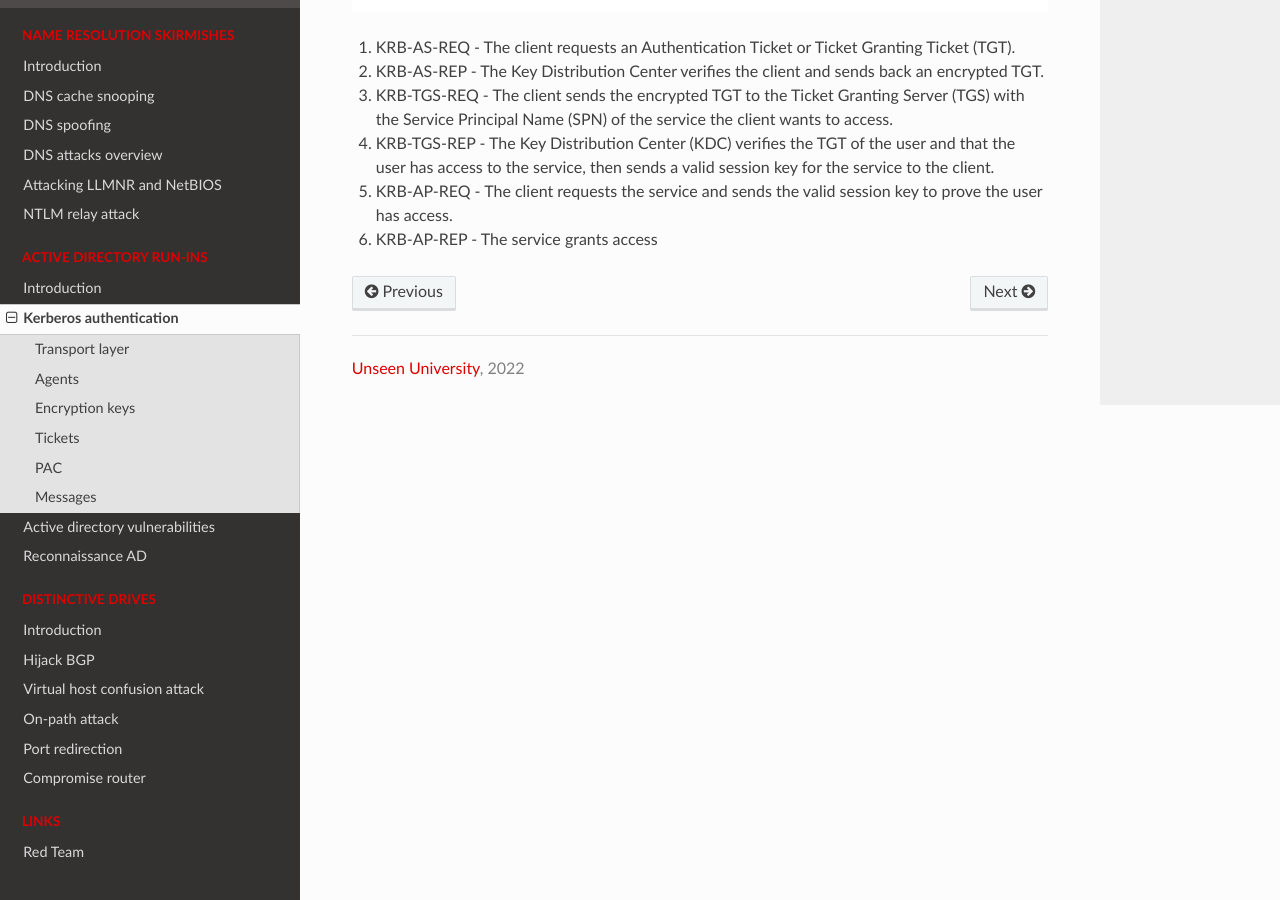
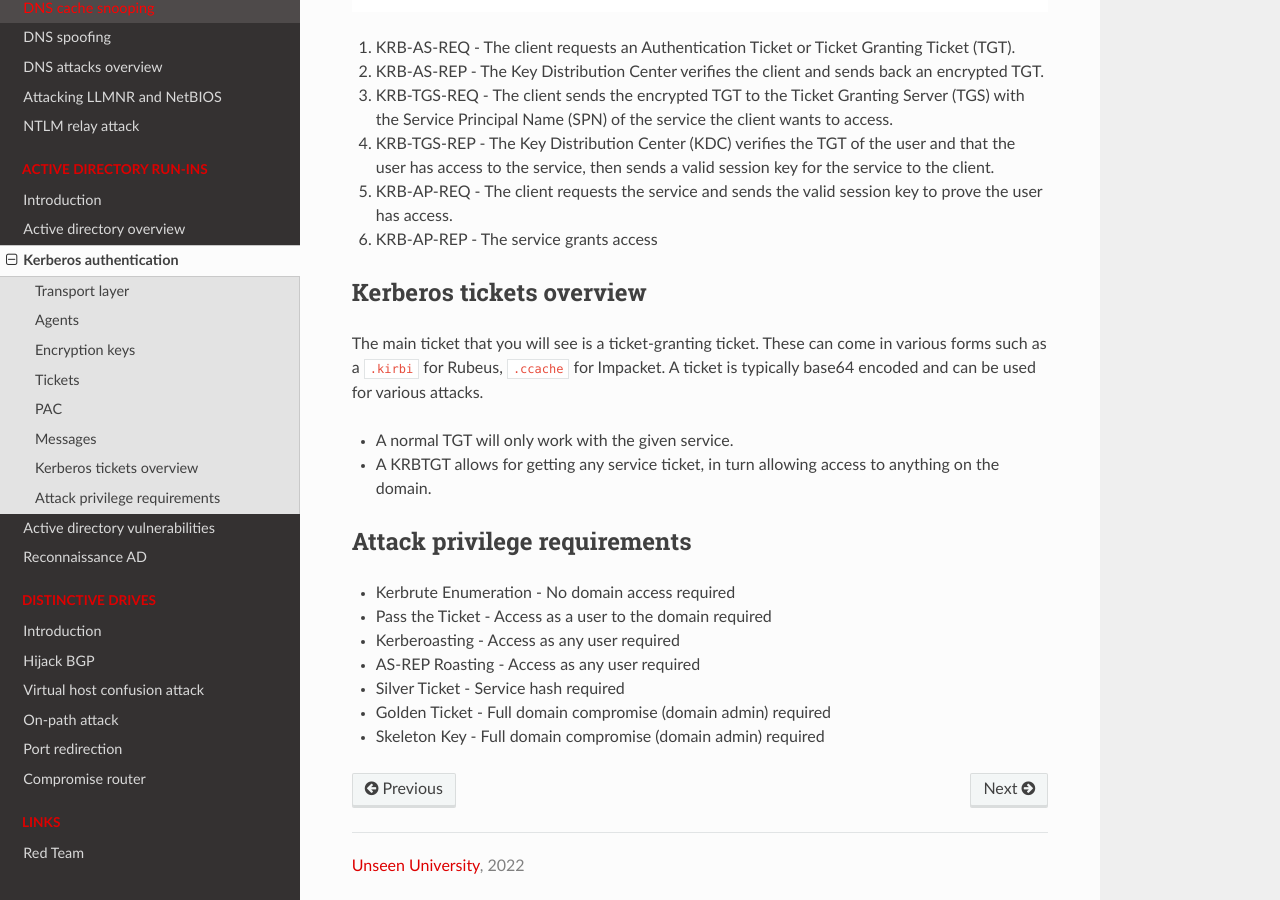
Before and after one commit to tymyrddin/red-network, a Sphinx documentation site: the page built from source/docs/ad/kerberos.md, in a window 1280 px wide and 900 px high, scrolled down 1769 px. Built offline with Sphinx 7.4.7 and the Read the Docs theme 2.0.0, drawn with Linux system fonts in a browser that asks for light colours.

```diff
--- a/source/docs/ad/kerberos.md
+++ b/source/docs/ad/kerberos.md
@@ -53,3 +53,21 @@ Name (SPN) of the service the client wants to access.
 service, then sends a valid session key for the service to the client.
 5. KRB-AP-REQ - The client requests the service and sends the valid session key to prove the user has access.
 6. KRB-AP-REP - The service grants access
+
+## Kerberos tickets overview
+
+The main ticket that you will see is a ticket-granting ticket. These can come in various forms such as a `.kirbi`
+for Rubeus, `.ccache` for Impacket. A ticket is typically base64 encoded and can be used for various attacks.
+
+* A normal TGT will only work with the given service.
+* A KRBTGT allows for getting any service ticket, in turn allowing access to anything on the domain.
+
+## Attack privilege requirements
+
+* Kerbrute Enumeration - No domain access required
+* Pass the Ticket - Access as a user to the domain required
+* Kerberoasting - Access as any user required
+* AS-REP Roasting - Access as any user required
+* Silver Ticket - Service hash required
+* Golden Ticket - Full domain compromise (domain admin) required
+* Skeleton Key - Full domain compromise (domain admin) required
--- a/source/index.rst
+++ b/source/index.rst
@@ -124,6 +124,7 @@ and in many cases security measures get tacked on. When one digs deep enough tho
    :caption: Active directory run-ins
 
    docs/ad/README.md
+   docs/ad/overview.md
    docs/ad/kerberos.md
    docs/ad/vulns.md
    docs/ad/recon.md
```
Also changed, not shown: source/docs/ad/README.md (+2 -1 lines), source/docs/ad/overview.md (added, +27 -0 lines).
